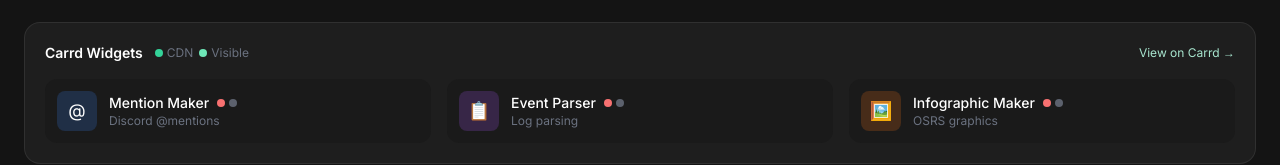
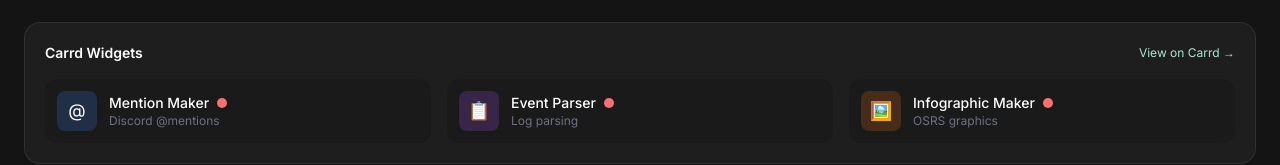
Before and after one commit to y-u-m-e/yume-pages, a React (Vite) app: page / in a window 1280 px wide. Shown: the part 241-406 px from the top of the page. Built offline with nearby package versions, Linux system fonts and the light colour scheme; no server answers.

Commit message:
Simplify widget status to single combined indicator (v0.5.3)

```diff
--- a/src/pages/Home.tsx
+++ b/src/pages/Home.tsx
@@ -253,13 +253,7 @@
       {/* Carrd Widgets Status Row */}
       <div className="bg-yume-card rounded-2xl border border-yume-border p-5">
         <div className="flex items-center justify-between mb-4">
-          <div className="flex items-center gap-3">
-            <h3 className="text-sm font-semibold text-white">Carrd Widgets</h3>
-            <div className="flex items-center gap-1.5 text-xs text-gray-500">
-              <span className="flex items-center gap-1"><StatusDot status="online" size="xs" /> CDN</span>
-              <span className="flex items-center gap-1"><StatusDot status="recent" size="xs" /> Visible</span>
-            </div>
-          </div>
+          <h3 className="text-sm font-semibold text-white">Carrd Widgets</h3>
           <a
             href="https://yumes-tools.itai.gg"
             target="_blank"
@@ -278,10 +272,7 @@
             <div className="flex-1 min-w-0">
               <div className="flex items-center gap-2">
                 <span className="text-sm font-medium text-white truncate">Mention Maker</span>
-                <div className="flex items-center gap-1">
-                  <StatusDot status={health.widgets.mentionMaker.cdn} size="xs" />
-                  <StatusDot status={health.widgets.mentionMaker.carrd} size="xs" />
-                </div>
+                <StatusDot status={getWidgetStatus(health.widgets.mentionMaker)} />
               </div>
               <div className="text-xs text-gray-500">
                 {health.widgets.mentionMaker.lastPing
@@ -299,10 +290,7 @@
             <div className="flex-1 min-w-0">
               <div className="flex items-center gap-2">
                 <span className="text-sm font-medium text-white truncate">Event Parser</span>
-                <div className="flex items-center gap-1">
-                  <StatusDot status={health.widgets.eventParser.cdn} size="xs" />
-                  <StatusDot status={health.widgets.eventParser.carrd} size="xs" />
-                </div>
+                <StatusDot status={getWidgetStatus(health.widgets.eventParser)} />
               </div>
               <div className="text-xs text-gray-500">
                 {health.widgets.eventParser.lastPing
@@ -320,10 +308,7 @@
             <div className="flex-1 min-w-0">
               <div className="flex items-center gap-2">
                 <span className="text-sm font-medium text-white truncate">Infographic Maker</span>
-                <div className="flex items-center gap-1">
-                  <StatusDot status={health.widgets.infographicMaker.cdn} size="xs" />
-                  <StatusDot status={health.widgets.infographicMaker.carrd} size="xs" />
-                </div>
+                <StatusDot status={getWidgetStatus(health.widgets.infographicMaker)} />
               </div>
               <div className="text-xs text-gray-500">
                 {health.widgets.infographicMaker.lastPing
--- a/src/version.ts
+++ b/src/version.ts
@@ -1,3 +1,3 @@
 // Auto-generated version - update on each deploy
-export const VERSION = '0.5.2';
-export const BUILD_DATE = '2025-12-07T22:45:00Z';
+export const VERSION = '0.5.3';
+export const BUILD_DATE = '2025-12-08T01:05:00Z';
```
